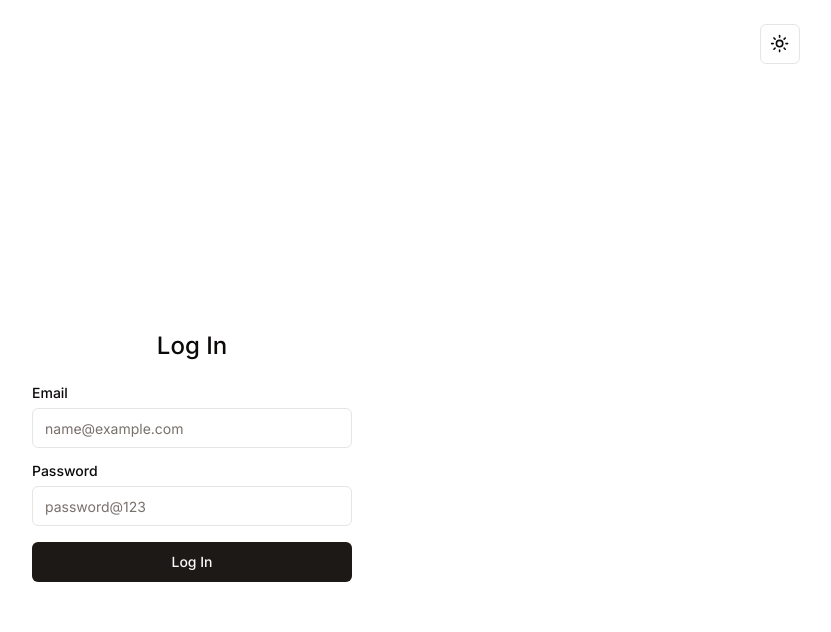
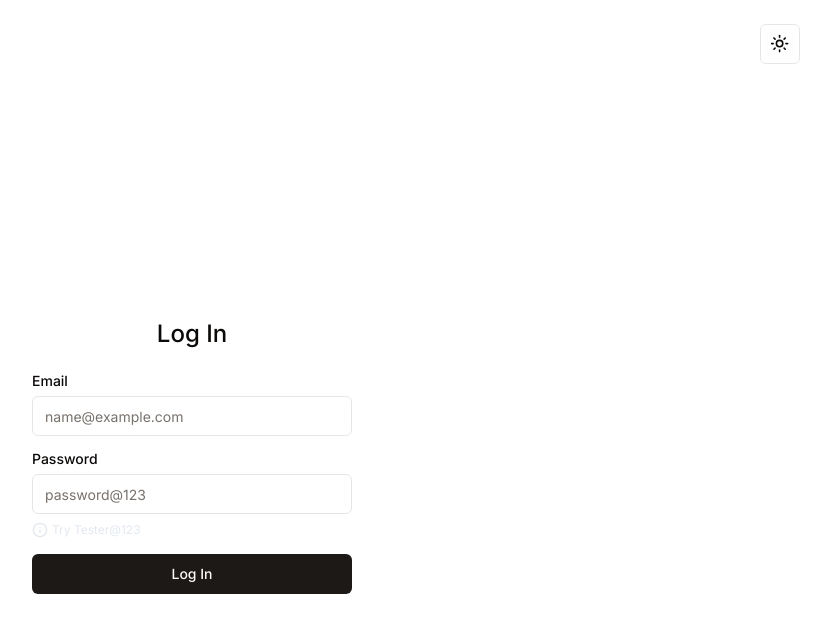
Before and after one commit to PratikAwaik/speedy-image-editor, a Next.js app: page /login in a window 1280 px wide. Shown: the top 632 px of the page, without its empty margins (448-1279 px from the left). Built offline with nearby package versions, Linux system fonts and the light colour scheme.

Commit message:
fix layout

```diff
--- a/src/app/editor/page.tsx
+++ b/src/app/editor/page.tsx
@@ -9,7 +9,7 @@ export default function EditorPage() {
         🚀 Speedy Image Editor
       </h1>
       <ImageUploader />
-      <div className="flex items-center max-w-[1200px] h-fit mx-auto gap-6">
+      <div className="flex items-start max-w-[1200px] h-full mx-auto gap-6">
         <EditorSidebar />
         <ImageEditor />
       </div>
--- a/src/components/auth/login-form.tsx
+++ b/src/components/auth/login-form.tsx
@@ -7,6 +7,7 @@ import {Button} from "../ui/button";
 import Spinner from "../ui/spinner";
 import {useRouter} from "next/navigation";
 import {routes} from "@/lib/constants";
+import {Info} from "lucide-react";
 
 export default function LoginForm() {
   const [isLoading, setIsLoading] = useState(false);
@@ -55,6 +56,10 @@ export default function LoginForm() {
             pattern="(?=.*\d)(?=.*[a-z])(?=.*[A-Z]).{8,}"
             title="Must contain at least one number and one uppercase and lowercase letter, and at least 8 or more characters"
           />
+          <div className="flex items-center gap-1 text-xs text-slate-200">
+            <Info width={16} height={16} />
+            Try Tester@123
+          </div>
         </div>
         <Button variant="default" disabled={isLoading}>
           {isLoading && <Spinner className="mr-2 h-4 w-4 animate-spin" />}
--- a/src/components/editor-sidebar/index.tsx
+++ b/src/components/editor-sidebar/index.tsx
@@ -43,7 +43,7 @@ export default function EditorSidebar() {
   if (!uploadedImage) return null;
 
   return (
-    <div className="w-fit h-full flex items-center gap-2">
+    <div className="w-fit h-full flex items-start gap-4">
       <div className="w-fit h-fit p-4 rounded-lg flex flex-col items-center justify-center gap-4 bg-secondary">
         {sidebarOptions.map((option: ISidebarOption) => (
           <SidebarButton
--- a/src/components/image-editor/index.tsx
+++ b/src/components/image-editor/index.tsx
@@ -74,7 +74,7 @@ export default function ImageEditor() {
   };
 
   return (
-    <div className="w-full h-full flex flex-col items-center justify-around gap-6">
+    <div className="w-full h-full flex flex-col items-center justify-start gap-6">
       {imagePreview && (
         <div className="flex flex-col items-center justify-center gap-8">
           <div
--- a/src/components/image-editor/text.tsx
+++ b/src/components/image-editor/text.tsx
@@ -47,7 +47,7 @@ export default function Text({textData}: TextProps) {
       className={cn(
         "absolute z-10 rounded-md",
         editable ? "cursor-default" : "cursor-move",
-        editable ? "border border-dashed border-foreground" : "border-none"
+        editable ? "border border-dashed border-border" : "border-none"
       )}
       draggable
       onDragStart={handleOnDragStart}
```
